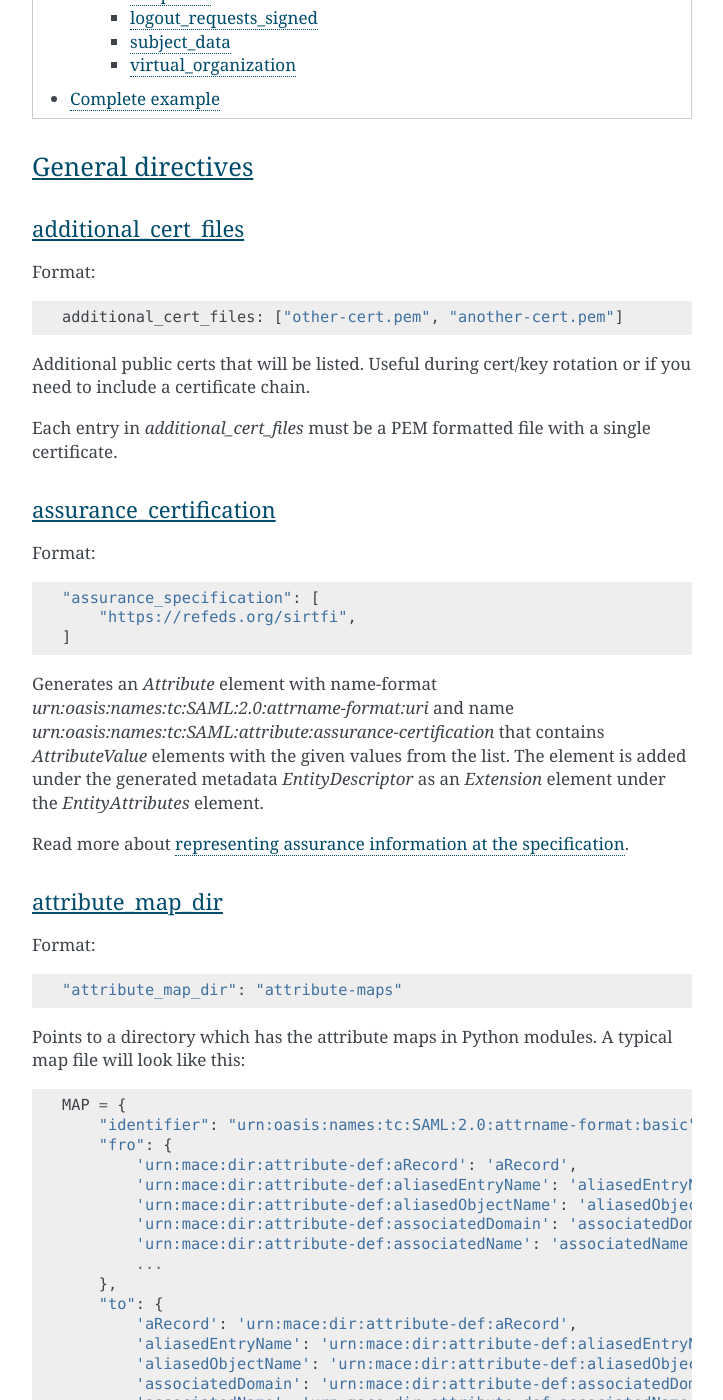
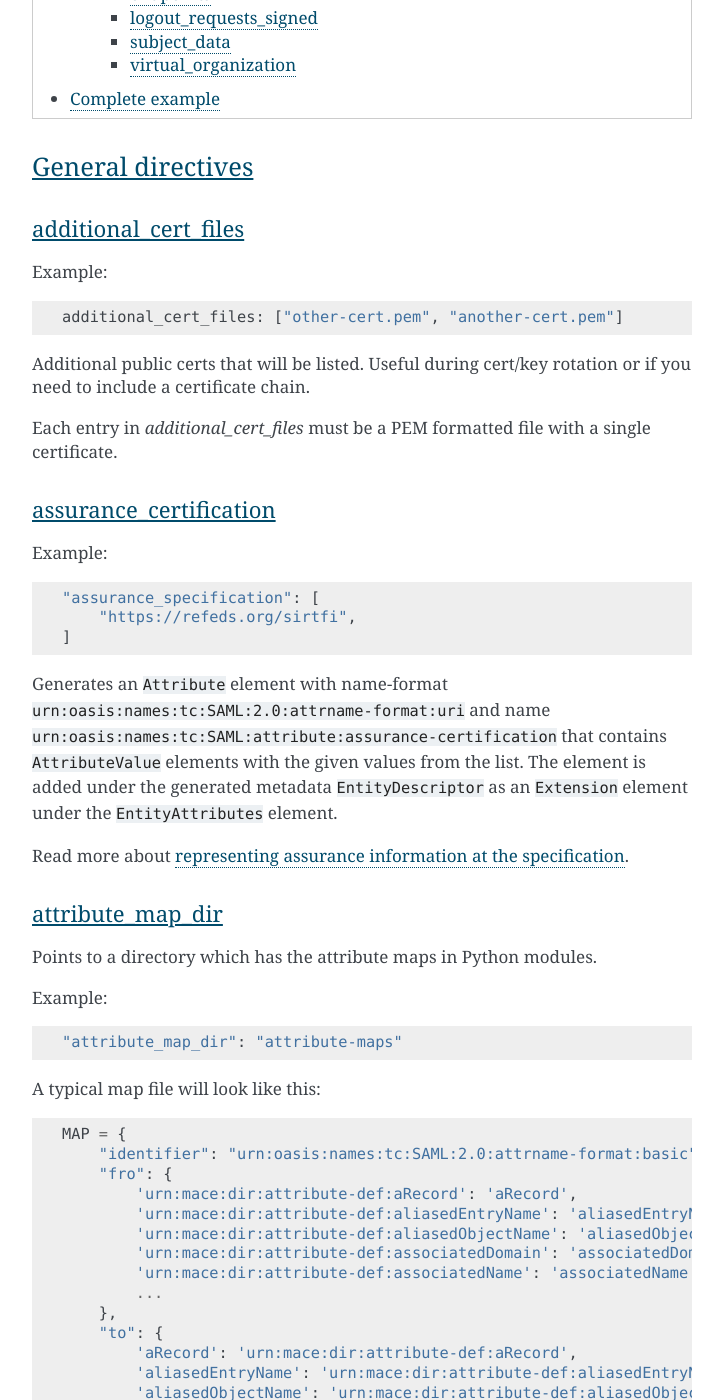
Before and after one commit to IdentityPython/pysaml2, a Sphinx documentation site: the page built from docs/howto/config.rst, in a window 1280 px wide and 1400 px high, scrolled down 2396 px. Shown: the whole window, without its empty margins (388-1111 px from the left). Built offline with Sphinx 7.4.7, drawn with Linux system fonts in a browser that asks for light colours; the version number is read from the project's files by our own code; some of the changed text lies outside the part shown.

Commit message:
Fix formatting for docs
Signed-off-by: Ivan Kanakarakis <ivan.kanak@gmail.com>

```diff
--- a/docs/howto/config.rst
+++ b/docs/howto/config.rst
@@ -67,7 +67,7 @@ General directives
 additional_cert_files
 ^^^^^^^^^^^^^^^^^^^^^
 
-Format::
+Example::
 
     additional_cert_files: ["other-cert.pem", "another-cert.pem"]
 
@@ -79,29 +79,30 @@ Each entry in *additional_cert_files* must be a PEM formatted file with a single
 assurance_certification
 ^^^^^^^^^^^^^^^^^^^^^^^
 
-Format::
+Example::
 
     "assurance_specification": [
         "https://refeds.org/sirtfi",
     ]
 
-Generates an `Attribute` element with name-format
-`urn:oasis:names:tc:SAML:2.0:attrname-format:uri` and name
-`urn:oasis:names:tc:SAML:attribute:assurance-certification` that contains
-`AttributeValue` elements with the given values from the list.
-The element is added under the generated metadata `EntityDescriptor` as an
-`Extension` element under the `EntityAttributes` element.
+Generates an ``Attribute`` element with name-format
+``urn:oasis:names:tc:SAML:2.0:attrname-format:uri`` and name
+``urn:oasis:names:tc:SAML:attribute:assurance-certification`` that contains
+``AttributeValue`` elements with the given values from the list.
+The element is added under the generated metadata ``EntityDescriptor`` as an
+``Extension`` element under the ``EntityAttributes`` element.
 
 Read more about `representing assurance information at the specification <https://wiki.oasis-open.org/security/SAML2IDAssuranceProfile>`_.
 
 attribute_map_dir
 ^^^^^^^^^^^^^^^^^
 
-Format::
+Points to a directory which has the attribute maps in Python modules.
+
+Example::
 
     "attribute_map_dir": "attribute-maps"
 
-Points to a directory which has the attribute maps in Python modules.
 A typical map file will look like this::
 
     MAP = {
@@ -138,7 +139,7 @@ automatically create the other.
 cert_file
 ^^^^^^^^^
 
-Format::
+Example::
 
     cert_file: "cert.pem"
 
@@ -175,7 +176,7 @@ and **other**.::
 debug
 ^^^^^
 
-Format::
+Example::
 
     debug: 1
 
@@ -184,7 +185,7 @@ Whether debug information should be sent to the log file.
 entityid
 ^^^^^^^^
 
-Format::
+Example::
 
     entityid: "http://saml.example.com/sp"
 
@@ -196,7 +197,7 @@ The globally unique identifier of the entity.
 key_file
 ^^^^^^^^
 
-Format::
+Example::
 
     key_file: "key.pem"
 
```
